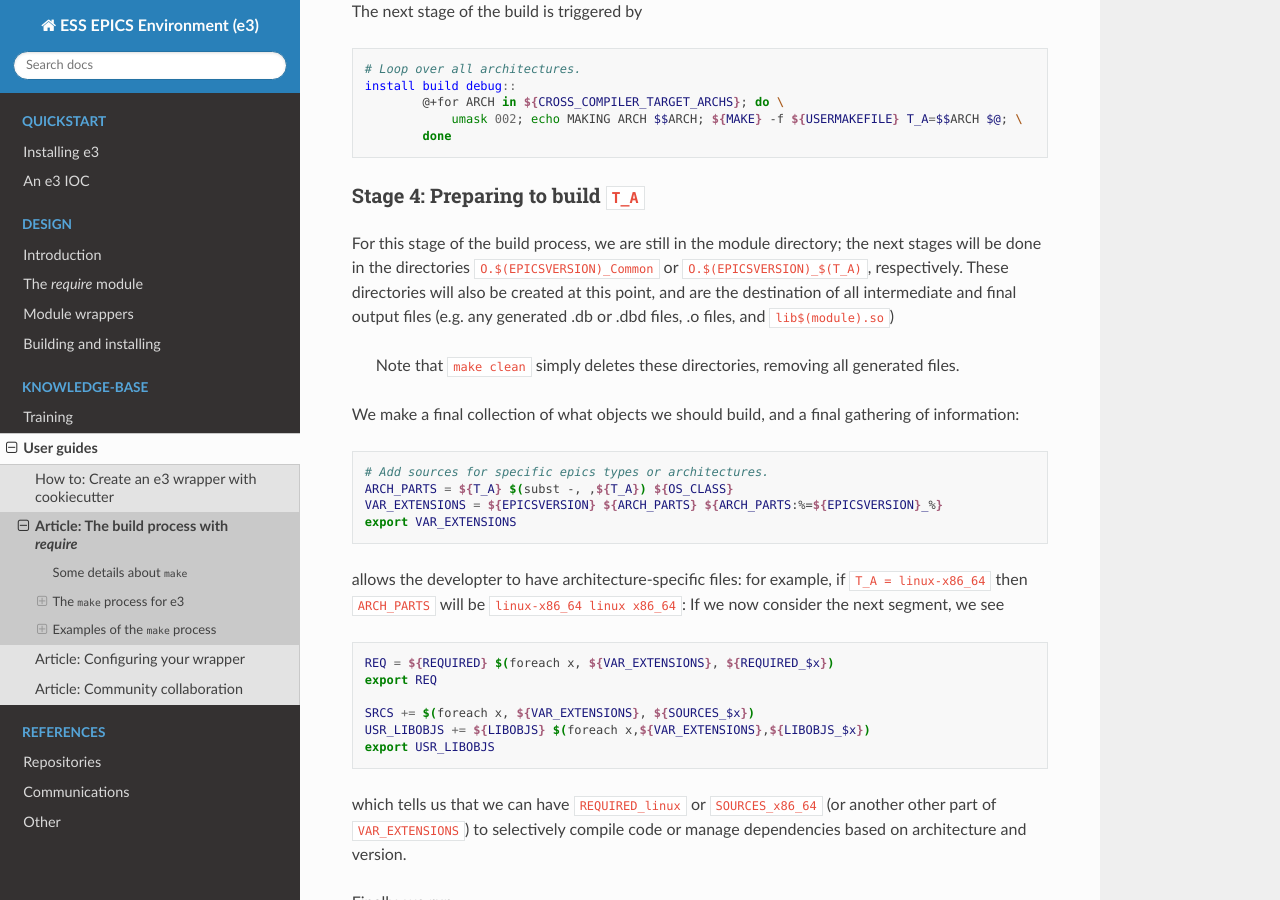
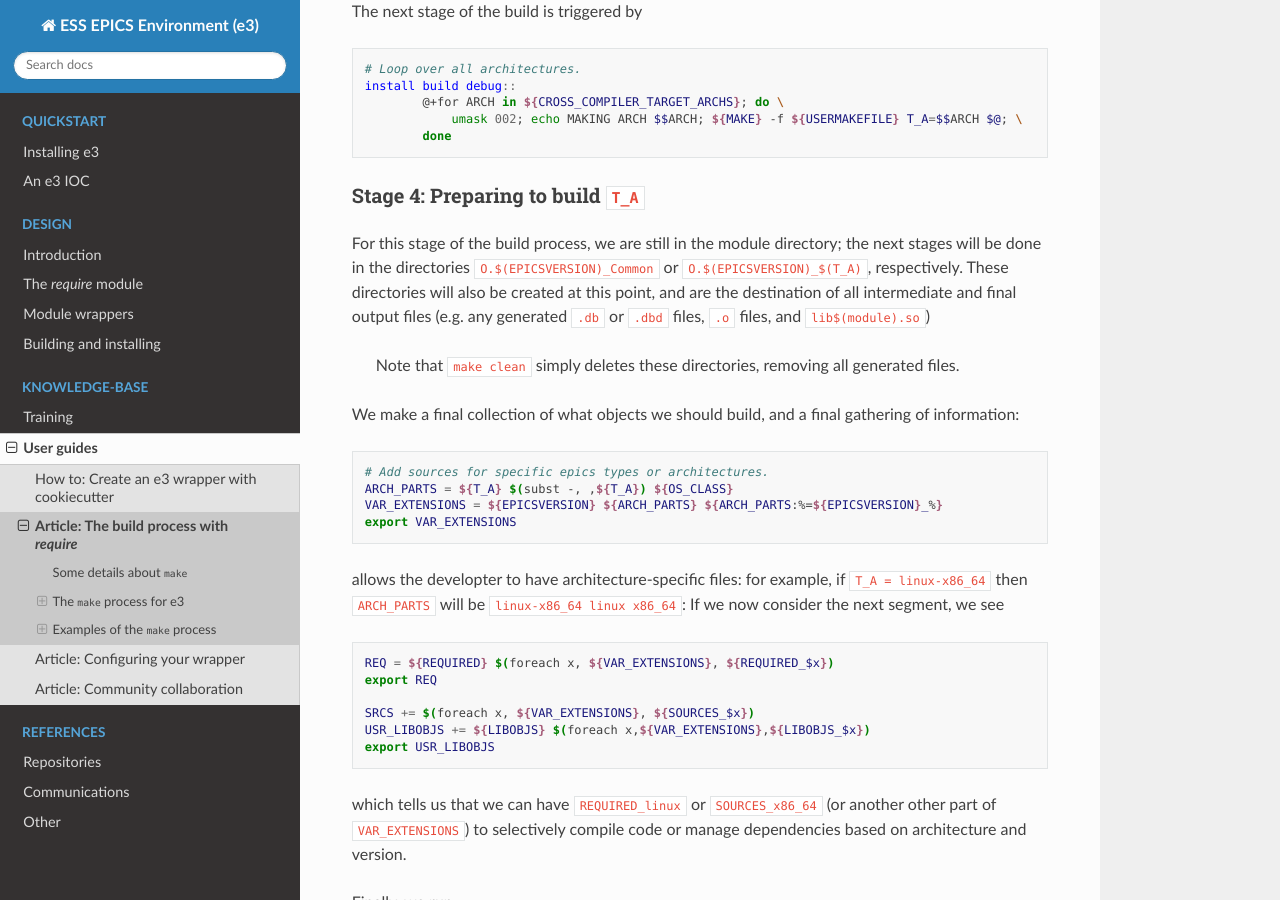
Before and after one commit to ttkorhonen/e3pages, a Sphinx documentation site: the page built from docs/kb/guide/articles/5_build_process.md, in a window 1280 px wide and 900 px high, scrolled down 3248 px. Built offline with Sphinx 7.4.7 and the Read the Docs theme 2.0.0, drawn with Linux system fonts in a browser that asks for light colours.

Commit message:
inline code file extensions

```diff
--- a/docs/kb/guide/articles/5_build_process.md
+++ b/docs/kb/guide/articles/5_build_process.md
@@ -120,7 +120,7 @@ install build debug::
 ### Stage 4: Preparing to build `T_A`
 
 For this stage of the build process, we are still in the module directory; the next stages will be done in the directories `O.$(EPICSVERSION)_Common` or `O.$(EPICSVERSION)_$(T_A)`, respectively. These directories will also be
-created at this point, and are the destination of all intermediate and final output files (e.g. any generated .db or .dbd files, .o files, and `lib$(module).so`)
+created at this point, and are the destination of all intermediate and final output files (e.g. any generated `.db` or `.dbd` files, `.o` files, and `lib$(module).so`)
 
 > Note that `make clean` simply deletes these directories, removing all generated files.
 
```
